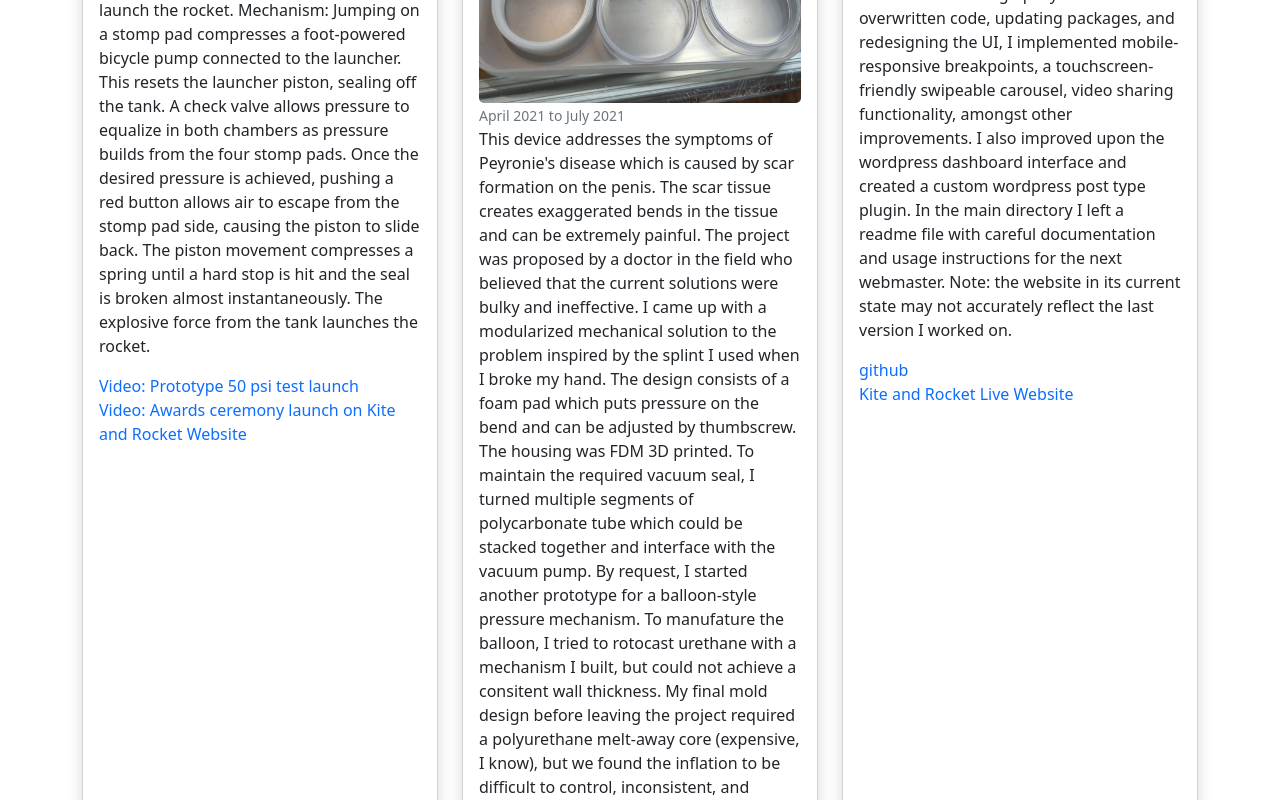
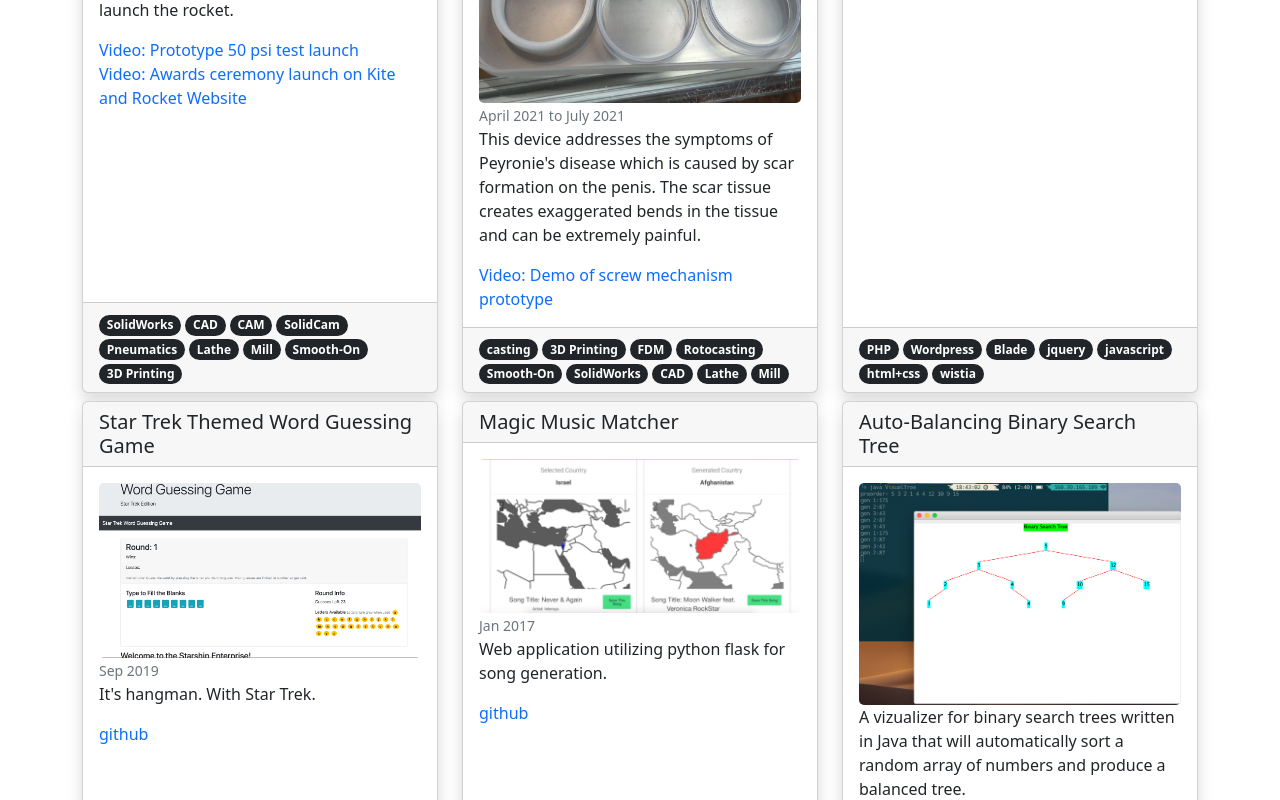
Before and after one commit to anyakeller/portfolio, a React (Create React App) app: page / in a window 1280 px wide. Shown: the part 1200-2000 px from the top of the page. Built offline with nearby package versions, Linux system fonts and the light colour scheme.

Commit message:
reformmated projects.json to prepare for text formatting

```diff
--- a/src/components/ProjectCard.js
+++ b/src/components/ProjectCard.js
@@ -43,7 +43,7 @@ function ProjectCard(props) {
             alt={projectData["image_files"][0]}
           />
           <small className="text-muted">{projectData.dates}</small>
-          <p className="card-text">{projectData.info.description}</p>
+          <p className="card-text">{projectData.info.description.brief}</p>
           {makeLinks()}
         </div>
         <div className="card-footer">{makeTags()}</div>
--- a/src/components/ProjectDetail.js
+++ b/src/components/ProjectDetail.js
@@ -14,7 +14,7 @@ function ProjectDetail(props) {
       <Modal.Header closeButton>
         <Modal.Title>{props.selectedProject.project_name}</Modal.Title>
       </Modal.Header>
-      <Modal.Body>{props.selectedProject.info.description}.</Modal.Body>
+      <Modal.Body>{props.selectedProject.info.description.brief}.</Modal.Body>
       <Modal.Footer>
         <Button variant="secondary" onClick={handleClose}>
           Close
--- a/src/projects.json
+++ b/src/projects.json
@@ -2,7 +2,7 @@
   {
     "project_name": "Worlds Largest Kid-Powered Stomp Rocket",
     "image_folder_path": "chitag_rocket/",
-    "image_files": ["chitagRocketStageSetup.jpg","handlebarGuardCAM.jpg"],
+    "image_files": ["chitagRocketStageSetup.jpg", "handlebarGuardCAM.jpg"],
     "inProgress": false,
     "dates": "January 2019 to November 2019",
     "info": {
@@ -17,7 +17,12 @@
         "Smooth-On",
         "3D Printing"
       ],
-      "description": "An 8-foot tall foam rocket used as an attraction at the Chicago Toy and Game Fair.  Participants jump on stomp pads to build air pressure and press a button to launch the rocket.  Mechanism: Jumping on a stomp pad compresses a foot-powered bicycle pump connected to the launcher.  This resets the launcher piston, sealing off the tank.  A check valve allows pressure to equalize in both chambers as pressure builds from the four stomp pads.  Once the desired pressure is achieved, pushing a red button allows air to escape from the stomp pad side, causing the piston to slide back.  The piston movement compresses a spring until a hard stop is hit and the seal is broken almost instantaneously.  The explosive force from the tank launches the rocket."
+      "description": {
+        "brief": "An 8-foot tall foam rocket used as an attraction at the Chicago Toy and Game Fair.  Participants jump on stomp pads to build air pressure and press a button to launch the rocket.",
+        "verbose": [
+          "Mechanism: Jumping on a stomp pad compresses a foot-powered bicycle pump connected to the launcher.  This resets the launcher piston, sealing off the tank.  A check valve allows pressure to equalize in both chambers as pressure builds from the four stomp pads.  Once the desired pressure is achieved, pushing a red button allows air to escape from the stomp pad side, causing the piston to slide back.  The piston movement compresses a spring until a hard stop is hit and the seal is broken almost instantaneously.  The explosive force from the tank launches the rocket."
+        ]
+      }
     },
     "links": [
       {
@@ -48,7 +53,10 @@
         "Lathe",
         "Mill"
       ],
-      "description": "This device addresses the symptoms of Peyronie's disease which is caused by scar formation on the penis.  The scar tissue creates exaggerated bends in the tissue and can be extremely painful.  The project was proposed by a doctor in the field who believed that the current solutions were bulky and ineffective.  I came up with a modularized mechanical solution to the problem inspired by the splint I used when I broke my hand.  The design consists of a foam pad which puts pressure on the bend and can be adjusted by thumbscrew.  The housing was FDM 3D printed.  To maintain the required vacuum seal, I turned multiple segments of polycarbonate tube which could be stacked together and interface with the vacuum pump.  By request, I started another prototype for a balloon-style pressure mechanism.  To manufature the balloon, I tried to rotocast urethane with a mechanism I built, but could not achieve a consitent wall thickness.  My final mold design before leaving the project required a polyurethane melt-away core (expensive, I know), but we found the inflation to be difficult to control, inconsistent, and potentialy dangerous.  The client ultimately agreed that a mechanical screw mechanism would be the preferred choice."
+      "description": {
+        "brief": "This device addresses the symptoms of Peyronie's disease which is caused by scar formation on the penis.  The scar tissue creates exaggerated bends in the tissue and can be extremely painful.",
+        "verbose": ["The project was proposed by a doctor in the field who believed that the current solutions were bulky and ineffective.  I came up with a modularized mechanical solution to the problem inspired by the splint I used when I broke my hand.  The design consists of a foam pad which puts pressure on the bend and can be adjusted by thumbscrew.  The housing was FDM 3D printed.  To maintain the required vacuum seal, I turned multiple segments of polycarbonate tube which could be stacked together and interface with the vacuum pump.  By request, I started another prototype for a balloon-style pressure mechanism.  To manufature the balloon, I tried to rotocast urethane with a mechanism I built, but could not achieve a consitent wall thickness.  My final mold design before leaving the project required a polyurethane melt-away core (expensive, I know), but we found the inflation to be difficult to control, inconsistent, and potentialy dangerous.  The client ultimately agreed that a mechanical screw mechanism would be the preferred choice."]
+      }
     },
     "links": [
       {
@@ -73,7 +81,10 @@
         "html+css",
         "wistia"
       ],
-      "description": "This project was the complete teardown and reconstruction of the Kite and Rocket website.  Having never used wordpress or PHP before, I was tasked with digging through the source code and figuring out how everything worked under the hood.  In addition to cleaning up layers of overwritten code, updating packages, and redesigning the UI, I implemented mobile-responsive breakpoints, a touchscreen-friendly swipeable carousel, video sharing functionality, amongst other improvements.  I also improved upon the wordpress dashboard interface and created a custom wordpress post type plugin.  In the main directory I left a readme file with careful documentation and usage instructions for the next webmaster.  Note: the website in its current state may not accurately reflect the last version I worked on."
+      "description": {
+        "brief": "This project was the complete teardown and reconstruction of the Kite and Rocket website.",
+        "verbose": ["Having never used wordpress or PHP before, I was tasked with digging through the source code and figuring out how everything worked under the hood.  In addition to cleaning up layers of overwritten code, updating packages, and redesigning the UI, I implemented mobile-responsive breakpoints, a touchscreen-friendly swipeable carousel, video sharing functionality, amongst other improvements.  I also improved upon the wordpress dashboard interface and created a custom wordpress post type plugin.  In the main directory I left a readme file with careful documentation and usage instructions for the next webmaster.  Note: the website in its current state may not accurately reflect the last version I worked on."]
+      }
     },
     "links": [
       {
@@ -94,7 +105,10 @@
     "dates": "Sep 2019",
     "info": {
       "tags": ["jquery", "javascript", "html+css"],
-      "description": "It's hangman. With Star Trek.  Whoop dee doo"
+      "description": {
+        "brief": "It's hangman. With Star Trek.",
+        "verbose": ["Whoop dee doo."]
+      }
     },
     "links": [
       {
@@ -111,7 +125,10 @@
     "dates": "Jan 2017",
     "info": {
       "tags": ["python", "flask", "jquery", "javascript", "html+css"],
-      "description": "Web application utilizing python flask for song generation.  Features include an interactive selection map that generates songs from a random other country with similar charachteristics, a song search bar for doing the same with a specific song, a login system with saving songs to your profile,and an embedded spotify player."
+      "description": {
+        "brief": "Web application utilizing python flask for song generation.",
+        "verbose": ["Features include an interactive selection map that generates songs from a random other country with similar charachteristics, a song search bar for doing the same with a specific song, a login system with saving songs to your profile,and an embedded spotify player."]
+      }
     },
     "links": [
       {
@@ -127,7 +144,10 @@
     "inProgress": false,
     "info": {
       "tags": ["java"],
-      "description": "A vizualizer for binary search trees written in Java that will automatically sort a random array of numbers and produce a balanced tree.",
+      "description": {
+        "brief": "A vizualizer for binary search trees written in Java that will automatically sort a random array of numbers and produce a balanced tree.",
+        "verbose": [""]
+      },
       "demo_ins": "Run visualizer with $java VisualTree Run sorting algo with $java BST"
     },
     "links": [
@@ -144,7 +164,10 @@
     "inProgress": false,
     "info": {
       "tags": ["java"],
-      "description": "A 3 by 3 sliding tile puzzle game built using Java. Clickable tiles allow sliding to complete the picture. Two sorting algorithms are available to solve the puzzle move by move.",
+      "description": {
+        "brief": "A 3 by 3 sliding tile puzzle game built using Java. Clickable tiles allow sliding to complete the picture. Two sorting algorithms are available to solve the puzzle move by move.",
+        "verbose": [""]
+      },
       "demo_ins": "Compile files using javac and run $java PuzzleWindow to play and $java Puzzle to see the algorithm in action"
     },
     "links": [
```
